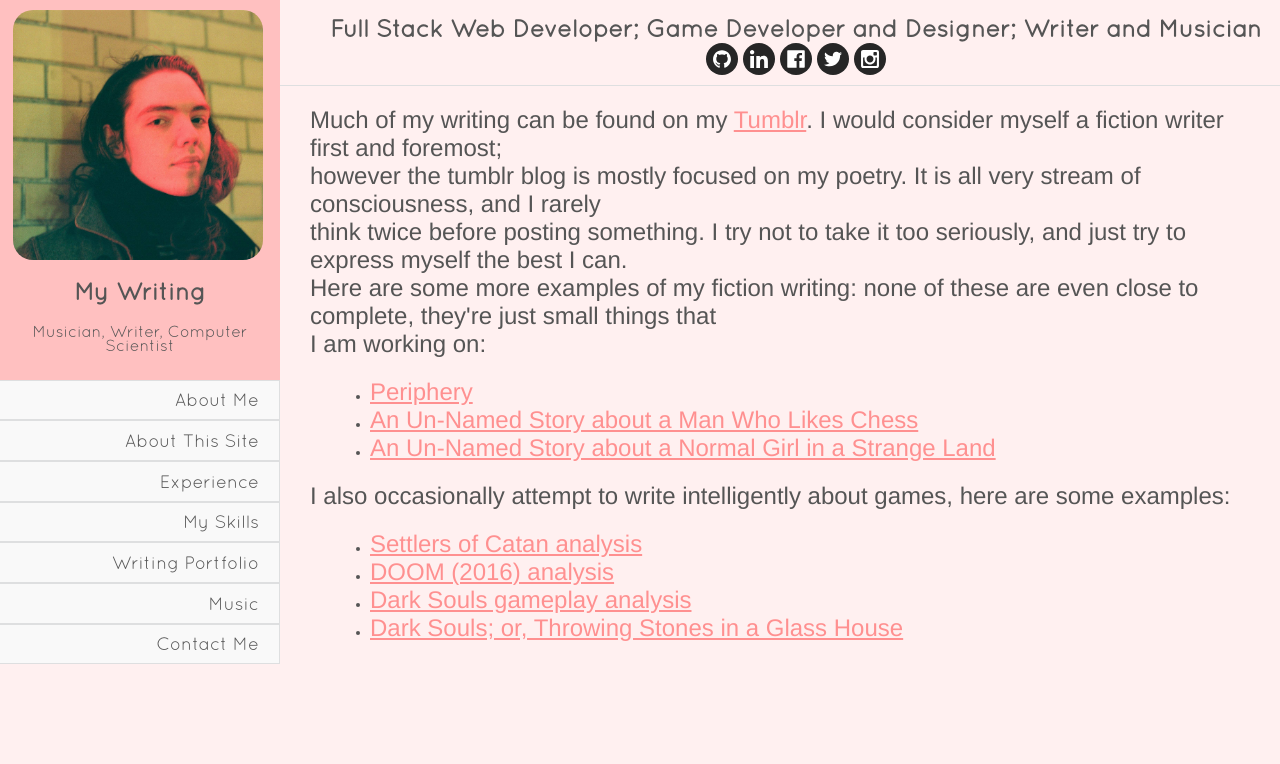
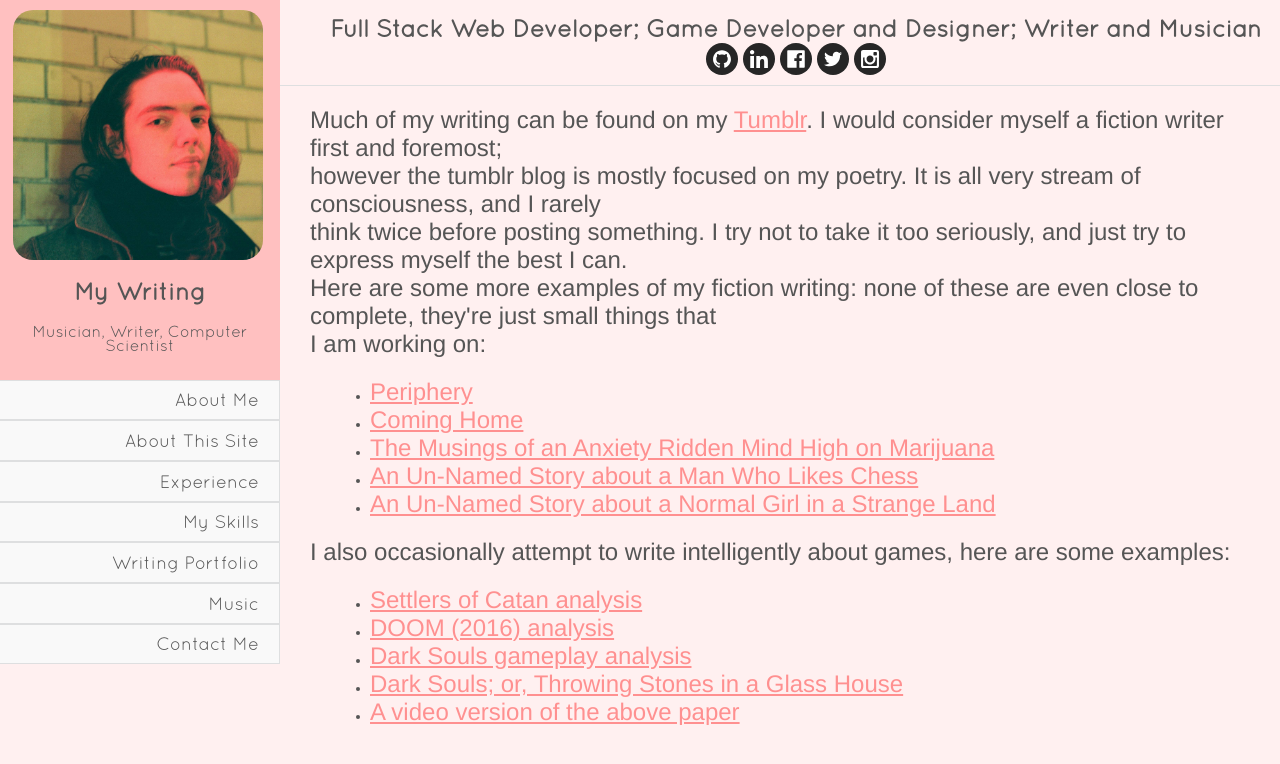
Before and after one commit to nichow/personal_site_flask, a Flask app: page /writing in a window 1280 px wide. Shown: the top 764 px of the page. Run offline with Flask 2, Linux system fonts and the light colour scheme.

Commit message:
update writing section

```diff
--- a/templates/writing.html
+++ b/templates/writing.html
@@ -19,6 +19,8 @@
 
         <ul>
             <li><a href="../static/documents/periphery.pdf">Periphery</a></li>
+            <li><a href="../static/documents/Coming%20Home.pdf>">Coming Home</a></li>
+            <li><a href="../static/documents/musings.pdf">The Musings of an Anxiety Ridden Mind High on Marijuana</a></li>
             <li><a href="../static/documents/chess.pdf">An Un-Named Story about a Man Who Likes Chess</a></li>
             <li><a href="../static/documents/kaela.pdf">An Un-Named Story about a Normal Girl in a Strange Land</a></li>
         </ul>
@@ -32,6 +34,7 @@
             <li><a href="../static/documents/doom.pdf">DOOM (2016) analysis</a></li>
             <li><a href="../static/documents/Dark%20Souls.pdf">Dark Souls gameplay analysis</a></li>
             <li><a href="../static/documents/Dark%20Souls%202.pdf">Dark Souls; or, Throwing Stones in a Glass House</a></li>
+            <li><a href="https://www.youtube.com/watch?v=BRq8OLfRu_M">A video version of the above paper</a></li>
         </ul>
     </div>
 {% endblock %}
```
Also changed, not shown: 2 other files.
